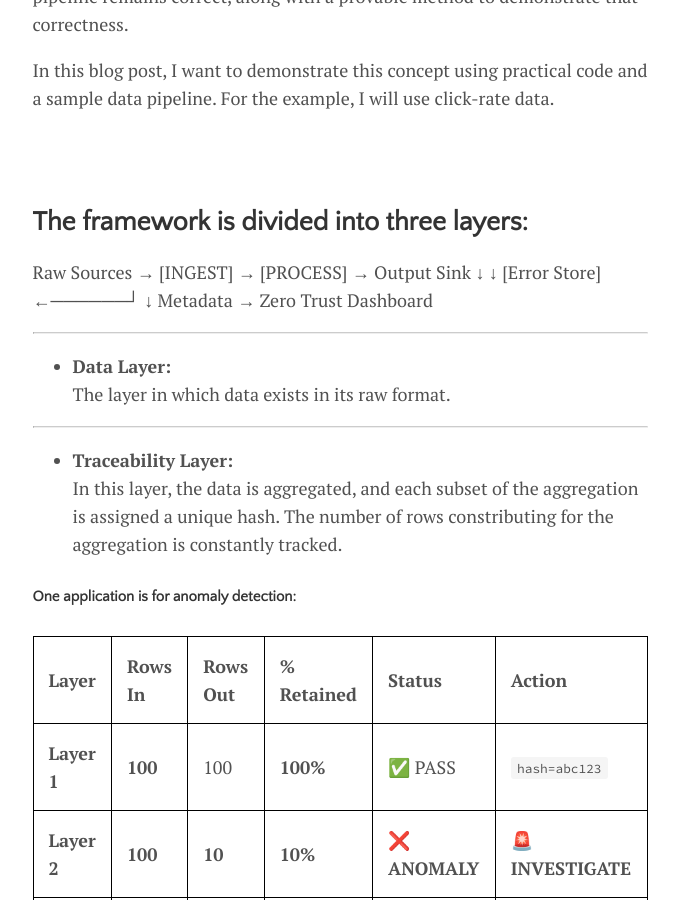
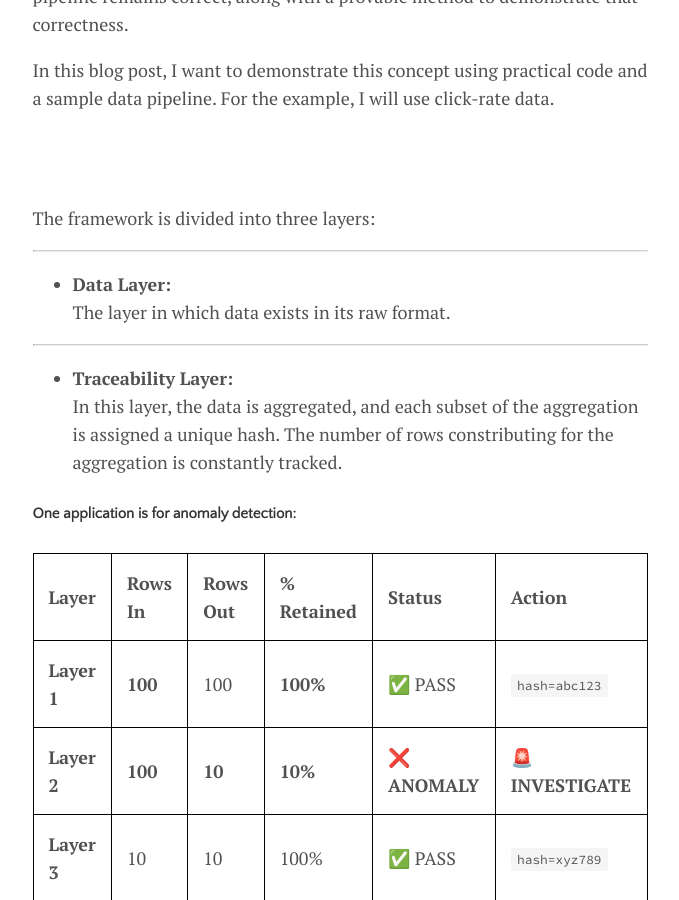
Before and after one commit to karthikziffer/karthikziffer.github.io, a Jekyll site: the page built from _posts/2026-02-06-zero-trust-data-pipeline-framework.md, in a window 1280 px wide and 900 px high, scrolled down 406 px. Shown: the whole window, without its empty margins (300-979 px from the left). Built offline with Jekyll 4.4.1, drawn with Linux system fonts in a browser that asks for light colours.

Commit message:
Remove diagram from zero trust data pipeline framework
Removed diagram representation of the data pipeline framework.

```diff
--- a/_posts/2026-02-06-zero-trust-data-pipeline-framework.md
+++ b/_posts/2026-02-06-zero-trust-data-pipeline-framework.md
@@ -17,15 +17,6 @@ In this blog post, I want to demonstrate this concept using practical code and a
 <br>
 
 The framework is divided into three layers:
----
-
-Raw Sources → [INGEST] → [PROCESS] → Output Sink
-                ↓         ↓
-           [Error Store] ←──────┘
-                ↓
-         Metadata → Zero Trust Dashboard
-
-
 
 ---
 
```
